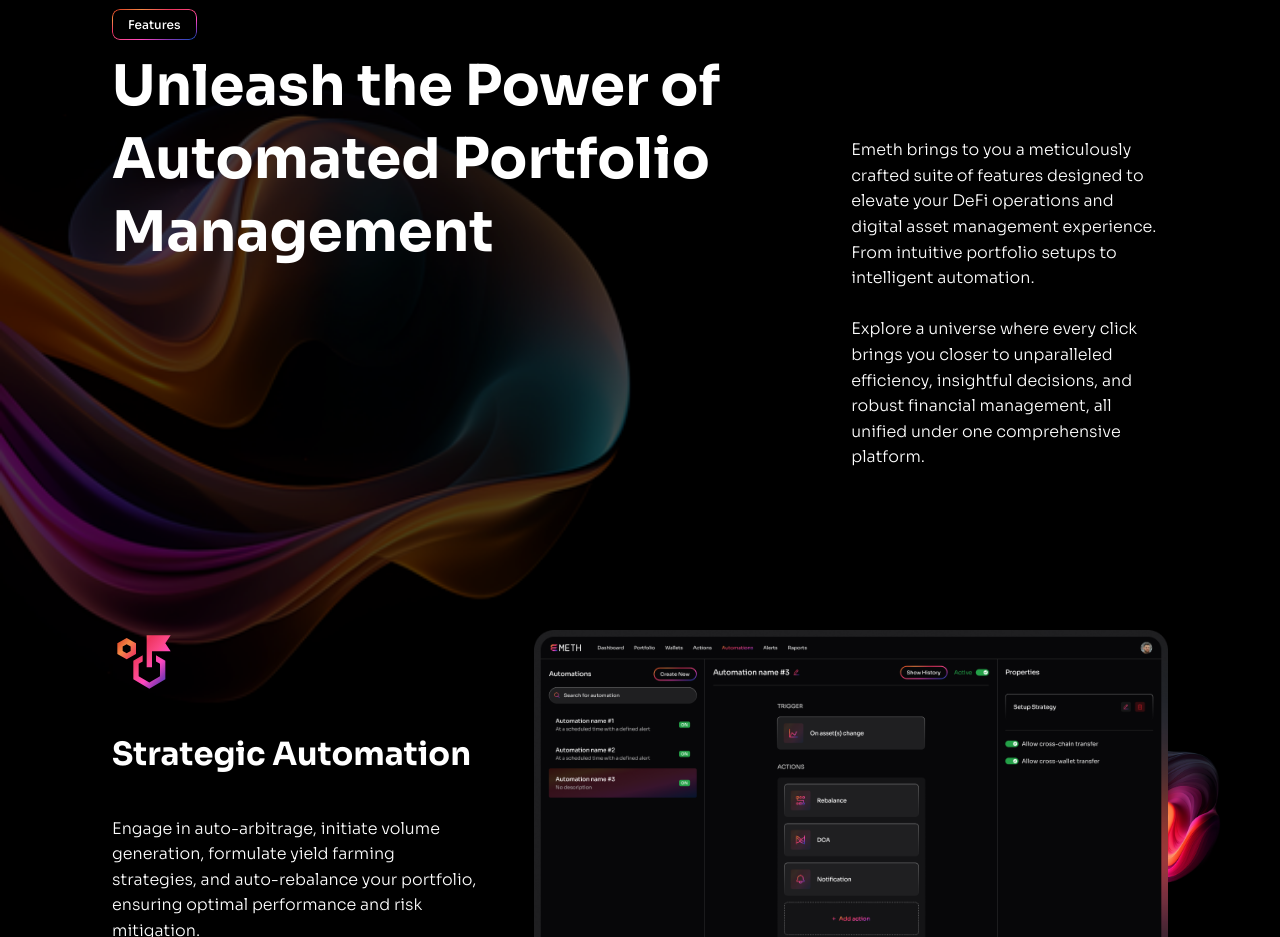
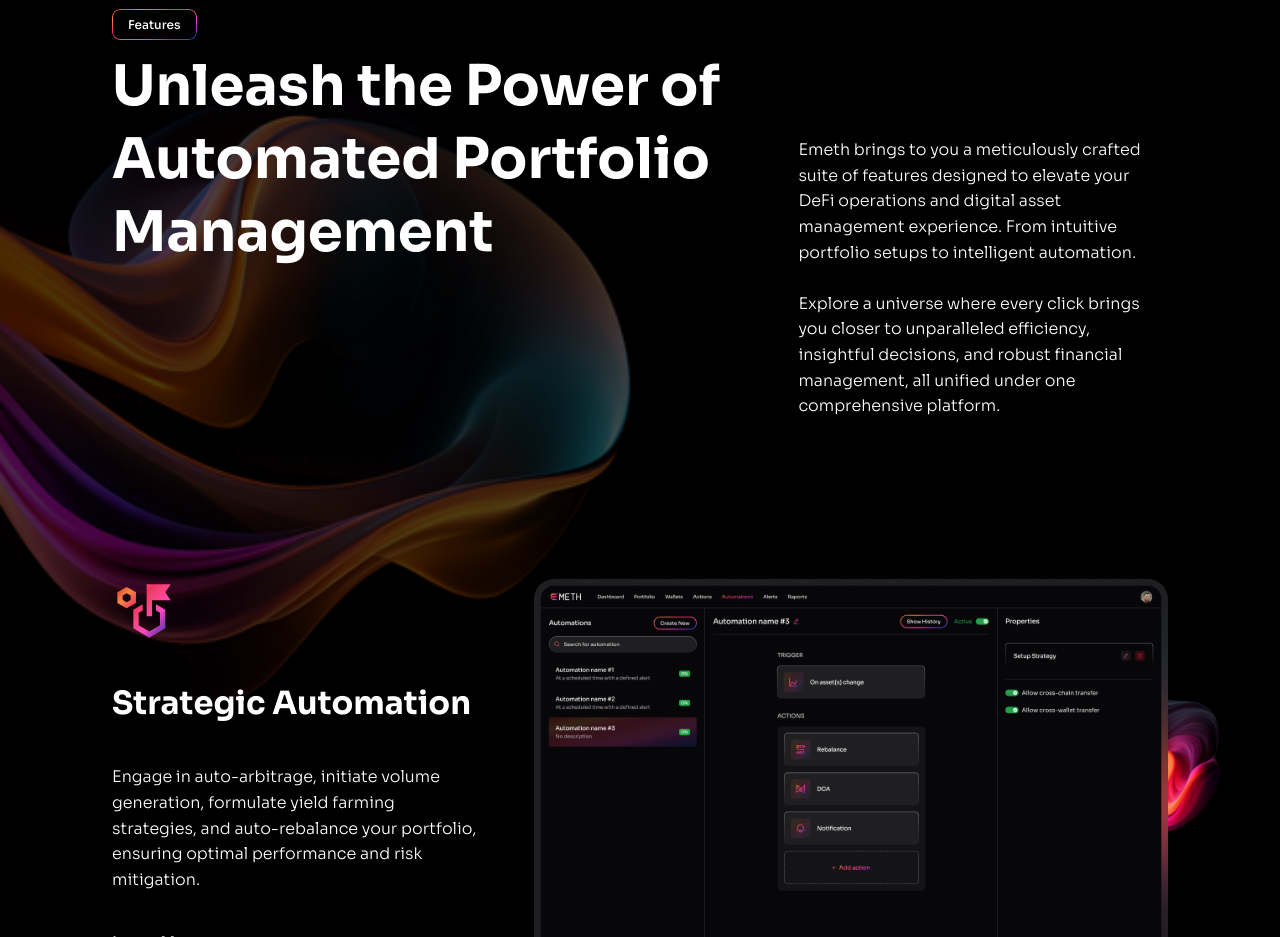
Before and after one commit to michalwdowik/e-meth, a React (Vite) app: page / in a window 1280 px wide. Shown: the part 2760-3697 px from the top of the page. Built offline with nearby package versions, Linux system fonts and the light colour scheme.

Commit message:
Fix margins of description

```diff
--- a/src/components/FeaturesSection/FeaturesSectionHeading.tsx
+++ b/src/components/FeaturesSection/FeaturesSectionHeading.tsx
@@ -57,7 +57,7 @@
 
 const FeaturesSectionHeroDescription = styled.div`
     margin-top: 128px;
-    max-width: 30%;
+    max-width: 35%;
 
     @media (max-width: 920px) {
         max-width: 100%;
```
